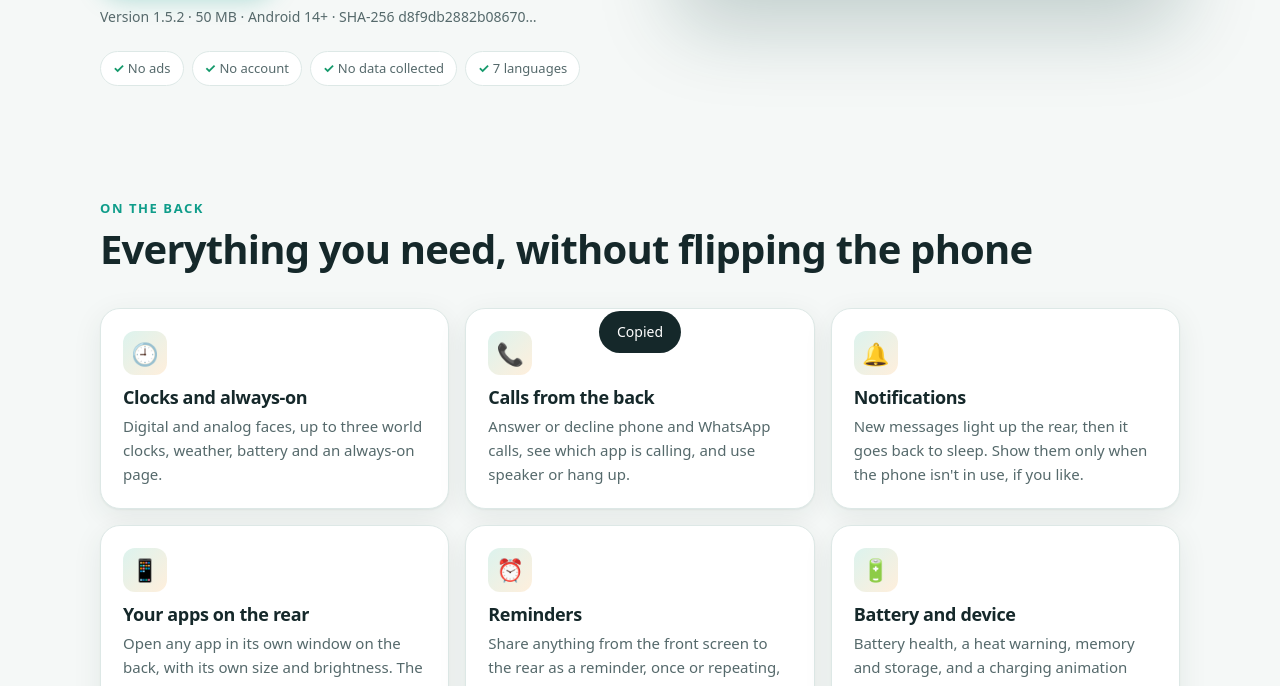
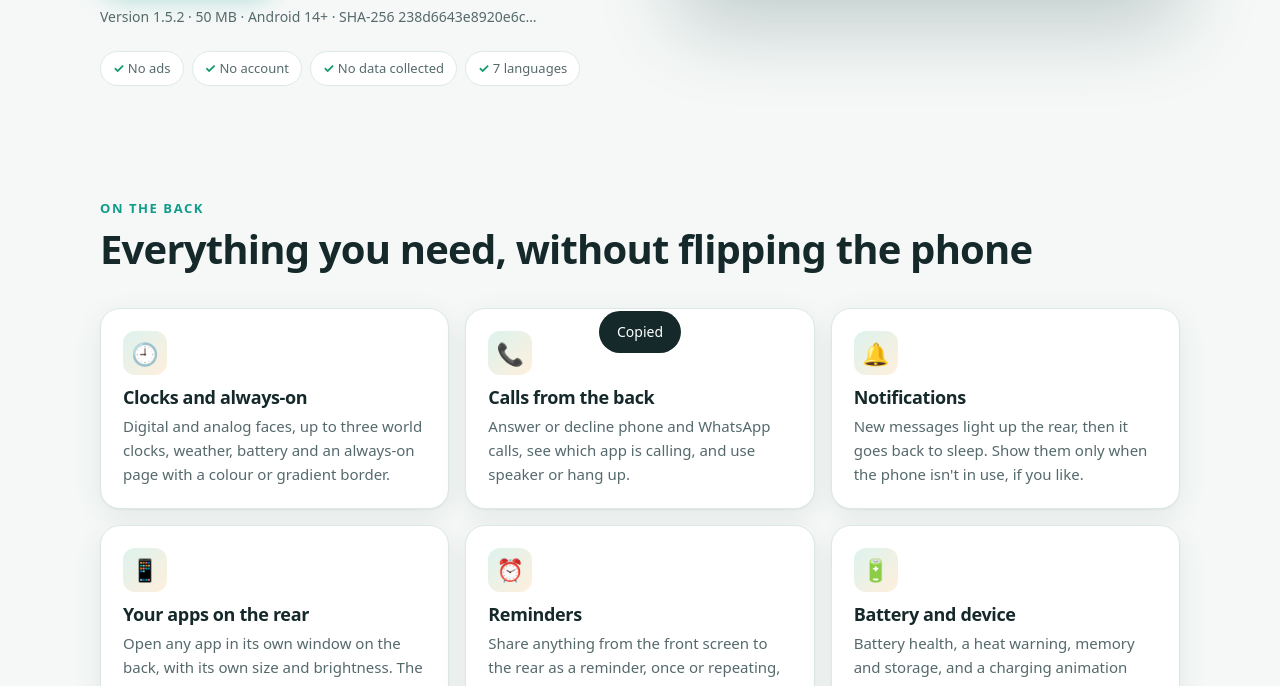
Before and after one commit to Matrixology/backdisplay, a plain HTML site: page index.html in a window 1280 px wide. Shown: the part 503-1189 px from the top of the page. Drawn offline with Linux system fonts and the light colour scheme.

Commit message:
BackDisplay 1.5.2: always-on border, power button and stability fixes
Co-Authored-By: Claude Opus 5.5 <noreply@anthropic.com>

```diff
--- a/config.js
+++ b/config.js
@@ -8,7 +8,7 @@ window.REARDECK = {
   // e.g. "https://github.com/YOURNAME/reardeck/releases/latest/download/RearDeck.apk"
   apkUrl: "https://github.com/Matrixology/backdisplay/releases/latest/download/BackDisplay.apk",
   apkSize: "50 MB",                 // e.g. "28 MB"
-  apkSha256: "d8f9db2882b0867050ebcda62a700104d32392e93d5d4c380bc8e459c85f867e",               // optional: lets careful users check the file
+  apkSha256: "238d6643e8920e6cfc24fb4e00e4d770b39af70a8e370f02f246396e78587a7c",               // optional: lets careful users check the file
   playUrl: "",
   email: "matrixology@gmail.com",
   privacyUrl: "privacy.html",
--- a/index.html
+++ b/index.html
@@ -166,7 +166,7 @@ body.lock{overflow:hidden}
     <div class="eyebrow">On the back</div>
     <h2 style="margin-top:8px">Everything you need, without flipping the phone</h2>
     <div class="grid">
-      <div class="card"><div class="ico">🕘</div><h3>Clocks and always-on</h3><p>Digital and analog faces, up to three world clocks, weather, battery and an always-on page.</p></div>
+      <div class="card"><div class="ico">🕘</div><h3>Clocks and always-on</h3><p>Digital and analog faces, up to three world clocks, weather, battery and an always-on page with a colour or gradient border.</p></div>
       <div class="card"><div class="ico">📞</div><h3>Calls from the back</h3><p>Answer or decline phone and WhatsApp calls, see which app is calling, and use speaker or hang up.</p></div>
       <div class="card"><div class="ico">🔔</div><h3>Notifications</h3><p>New messages light up the rear, then it goes back to sleep. Show them only when the phone isn't in use, if you like.</p></div>
       <div class="card"><div class="ico">📱</div><h3>Your apps on the rear</h3><p>Open any app in its own window on the back, with its own size and brightness. The keyboard works too.</p></div>
```
Also changed, not shown: 1 other file.
